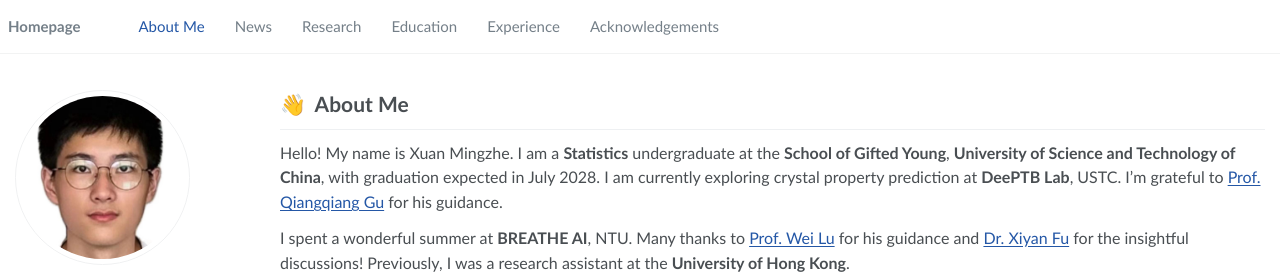
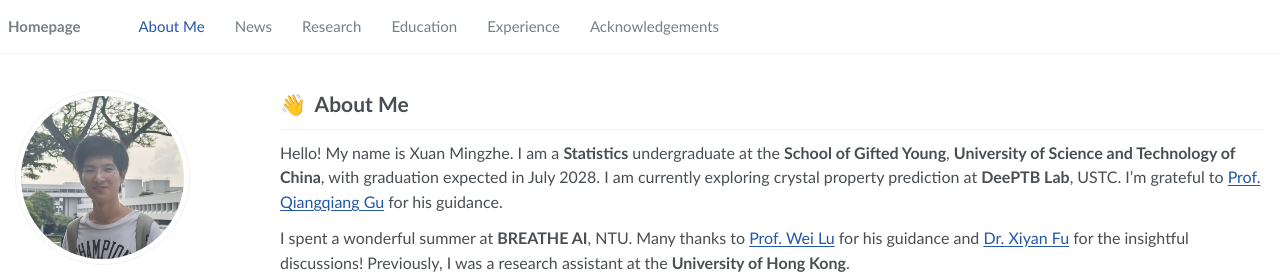
Before and after one commit to Mingzhe-Xuan/Mingzhe-Xuan.github.io, a website: page index.html in a window 1280 px wide. Shown: the top 272 px of the page. Drawn offline with Linux system fonts and the light colour scheme.

Commit message:
Replace the homepage portrait with the outdoor photo

```diff
--- a/content.js
+++ b/content.js
@@ -15,7 +15,7 @@ window.SITE_CONTENT = {
     email: "xuanmingzhe@mail.ustc.edu.cn",
     github: "https://github.com/Mingzhe-Xuan",
     cv: "assets/Xuan-Mingzhe-CV.pdf",
-    image: "assets/xuan-mingzhe-portrait.png",
+    image: "assets/xuan-mingzhe-outdoor-portrait.jpg",
     imageAlt: "Portrait of Xuan Mingzhe",
     imageCaption: "Xuan Mingzhe",
     lead: "Hello! My name is Xuan Mingzhe. I am a Statistics undergraduate at the School of Gifted Young, University of Science and Technology of China, with graduation expected in July 2028.",
--- a/index.html
+++ b/index.html
@@ -10,7 +10,7 @@
   <link rel="canonical" href="https://mingzhe-xuan.github.io/">
   <link rel="icon" type="image/svg+xml" href="assets/favicon.svg">
   <link rel="stylesheet" href="styles.css">
-  <script src="content.js?v=research-questions" defer></script>
+  <script src="content.js?v=outdoor-portrait" defer></script>
   <script src="app.js" defer></script>
 </head>
 <body id="top">
@@ -26,7 +26,7 @@
 
   <div class="page-shell">
     <aside class="sidebar" aria-label="Profile">
-      <div class="author-avatar"><img id="portrait" src="assets/xuan-mingzhe-portrait.png" alt="Portrait of Xuan Mingzhe" width="175" height="175"></div>
+      <div class="author-avatar"><img id="portrait" src="assets/xuan-mingzhe-outdoor-portrait.jpg" alt="Portrait of Xuan Mingzhe" width="175" height="175"></div>
       <div class="author-content"><h1>Xuan Mingzhe</h1><p>University of Science and<br class="desktop-break"> Technology of China</p><p class="author-role">Statistics undergraduate</p></div>
       <ul class="author-links">
         <li><a id="sidebar-email" href="mailto:xuanmingzhe@mail.ustc.edu.cn"><svg viewBox="0 0 24 24" aria-hidden="true"><path d="M3 5h18v14H3zM3 5l9 8 9-8"/></svg><span>Email</span></a></li>
```
Also changed, not shown: assets/xuan-mingzhe-outdoor-portrait.jpg (added).
